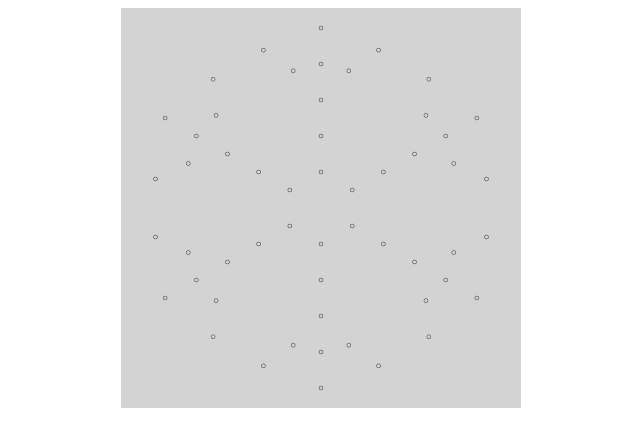
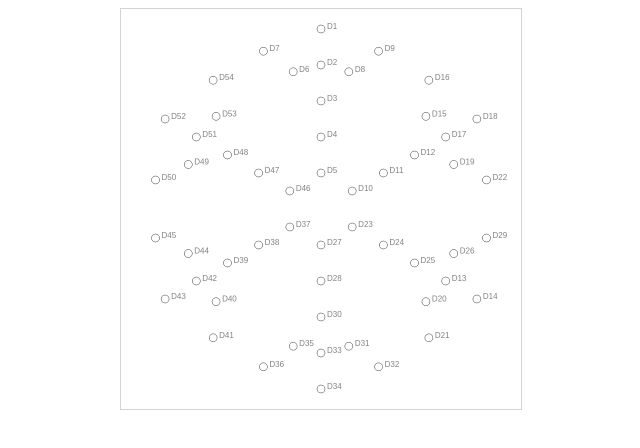
Before and after one commit to carlfriess/Christmas2021, a plain HTML site: page sim/index.html in a window 1280 px wide. Shown: the whole page, without its empty margins (319-959 px from the left). Drawn offline with Linux system fonts and the light colour scheme.

Commit message:
Add diode indices

```diff
--- a/sim/index.html
+++ b/sim/index.html
@@ -8,7 +8,7 @@
         #canvas {
             display: block;
             margin: auto;
-            background-color: lightgray;
+            border: solid 1px lightgray;
         }
     </style>
 </head>
@@ -46,20 +46,37 @@
         };
     }
 
-    function drawLED(ctx, point) {
+    function drawLED(ctx, point, index) {
         ctx.beginPath();
-        ctx.arc(point.x, point.y, 0.5, 0, 2 * Math.PI);
+        ctx.arc(point.x, point.y, 1, 0, 2 * Math.PI);
         ctx.stroke();
+        ctx.fillText(`D${index}`, point.x + 1.5, point.y);
         // ctx.fillText(`(${ point.x.toFixed(1) }, ${ (100 - point.y).toFixed(1) })`, point.x + 1, point.y);
     }
 
     const center = {x: 50, y: 50};
 
+
+
+    function draw() {
+
+        ctx.clearRect(0, 0, canvas.width, canvas.height);
+
+        const indexOrder = [
+            27, 23, 10, 5, 46, 37,
+            28, 24, 11, 4, 47, 38,
+            30, 25, 12, 3, 48, 39,
+            33, 13, 17, 2, 51, 42,
+            34, 14, 18, 1, 52, 43,
+            35, 31, 20, 26, 19, 15, 8, 6, 53, 49, 44, 40,
+            36, 32, 21, 29, 22, 16, 9, 7, 54, 50, 45, 41,
+        ];
+
         for (let radius = 9; radius <= 50; radius += 9) {
             for (let i = 0; i < 6; i++) {
                 const angle = 2 * i * Math.PI / 6;
                 const point = pointOnCircle(center, radius, angle);
-            drawLED(ctx, point);
+                drawLED(ctx, point, indexOrder.shift());
             }
         }
 
@@ -70,8 +87,8 @@
             const angle = 2 * i * Math.PI / 6;
             const point1 = pointOnCircle(center, radius1, angle - 0.2);
             const point2 = pointOnCircle(center, radius1, angle + 0.2);
-        drawLED(ctx, point1);
-        drawLED(ctx, point2);
+            drawLED(ctx, point1, indexOrder.shift());
+            drawLED(ctx, point2, indexOrder.shift());
             // const point3 = pointOnCircle(center, radius2, angle - 0.35);
             // const point4 = pointOnCircle(center, radius2, angle + 0.35);
             // ctx.fillText(`(${ radToDeg(anglePoints(point1, point3)).toFixed(1) })`, point3.x + 1, point3.y);
@@ -82,9 +99,13 @@
             const angle = 2 * i * Math.PI / 6;
             const point1 = pointOnCircle(center, radius2, angle - 0.35);
             const point2 = pointOnCircle(center, radius2, angle + 0.35);
-        drawLED(ctx, point1);
-        drawLED(ctx, point2);
+            drawLED(ctx, point1, indexOrder.shift());
+            drawLED(ctx, point2, indexOrder.shift());
         }
+
+    }
+
+    draw();
 
 </script>
 
```
Lines whose indentation alone changed are shown as unchanged.
